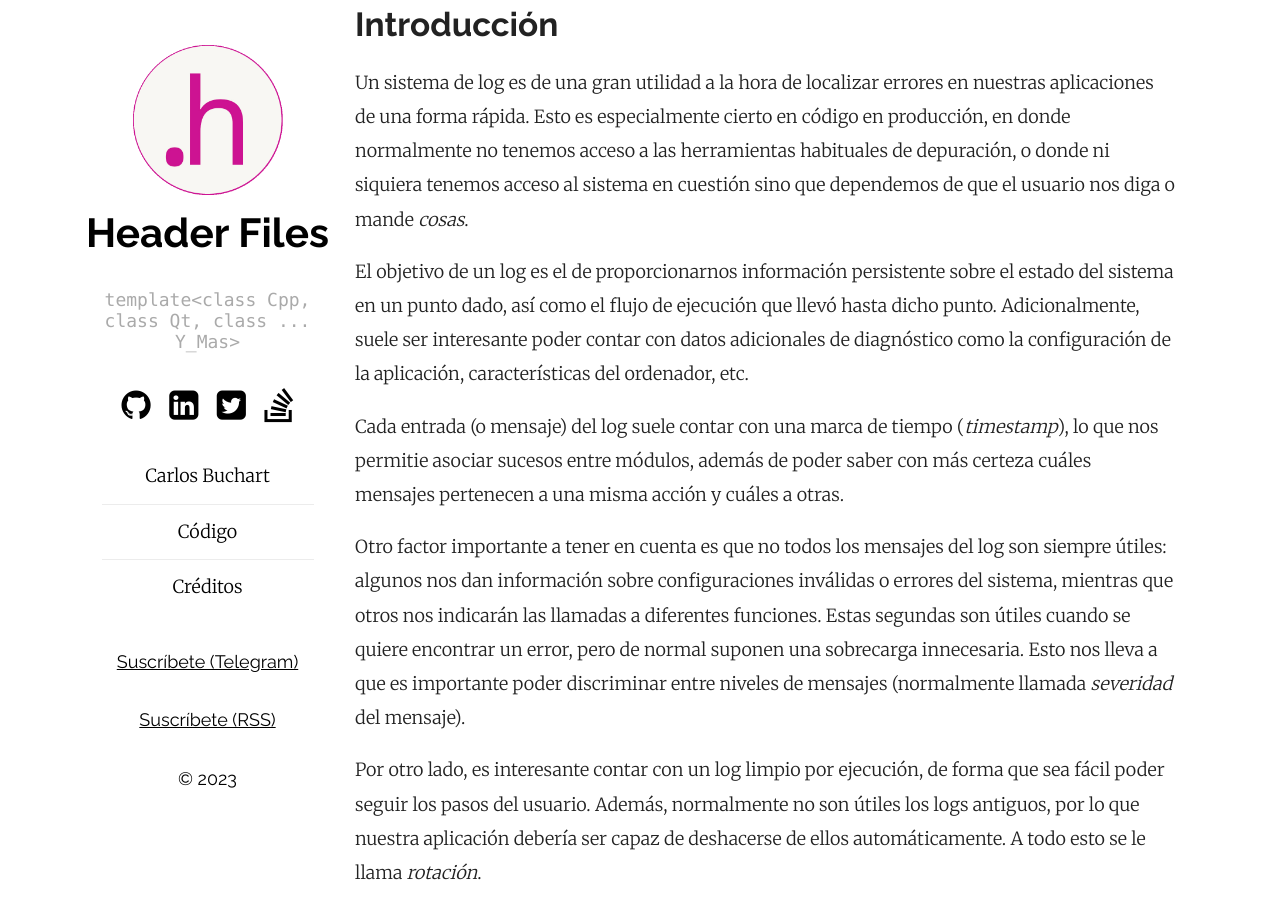
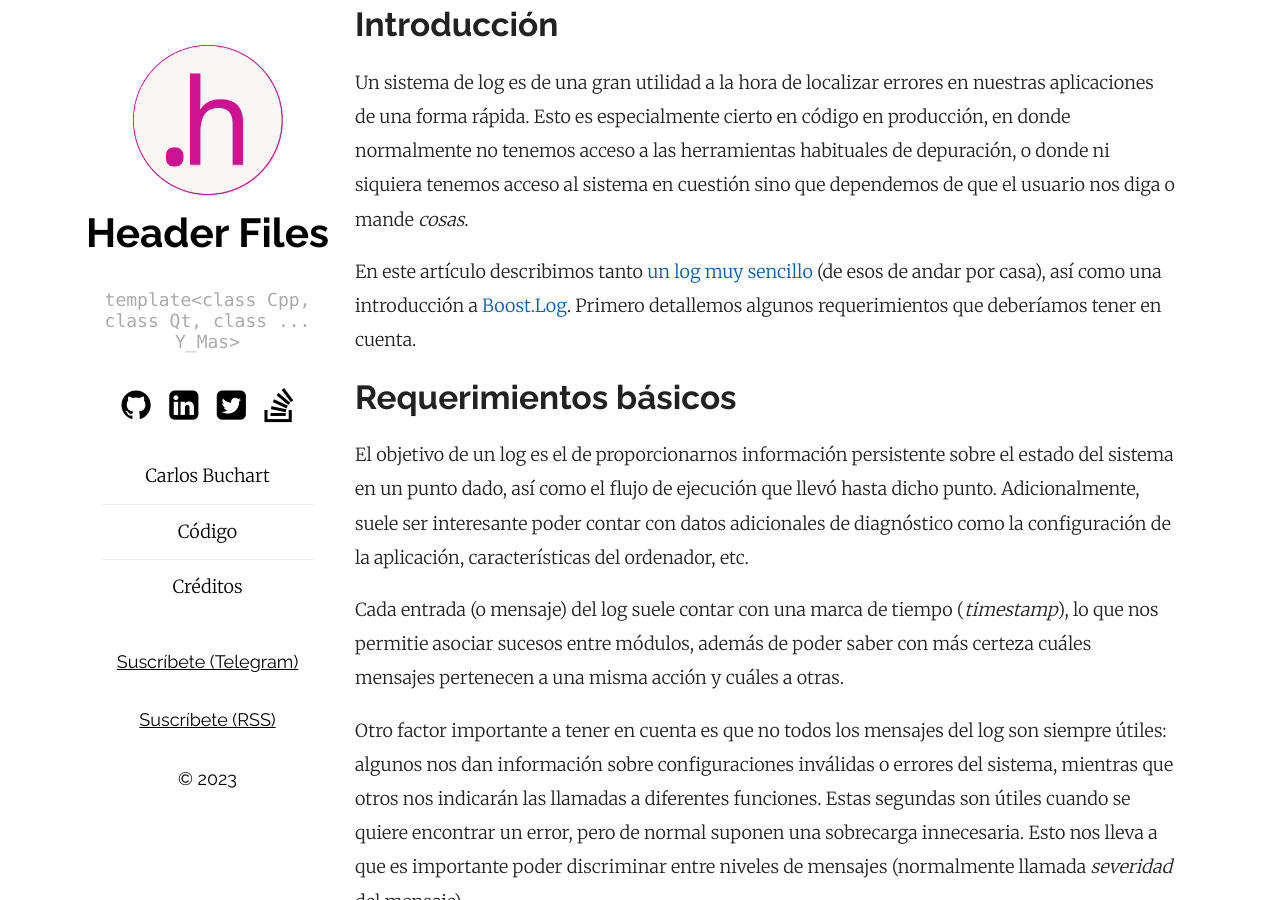
Before and after one commit to BlogHeaderFiles/BlogHeaderFiles.github.io, a Jekyll site: the page built from _posts/2021-11-02-intro-boost-log.md, in a window 1280 px wide and 900 px high, scrolled down 551 px. Built offline with Jekyll 4.4.1, drawn with Linux system fonts in a browser that asks for light colours; nearby versions of some CDN libraries; comment, search, counter and statistics services are not loaded.

Commit message:
Improve access to content

```diff
--- a/_posts/2021-11-02-intro-boost-log.md
+++ b/_posts/2021-11-02-intro-boost-log.md
@@ -11,6 +11,10 @@ categories: c++ boost log
 ## Introducción
 
 Un sistema de log es de una gran utilidad a la hora de localizar errores en nuestras aplicaciones de una forma rápida. Esto es especialmente cierto en código en producción, en donde normalmente no tenemos acceso a las herramientas habituales de depuración, o donde ni siquiera tenemos acceso al sistema en cuestión sino que dependemos de que el usuario nos diga o mande _cosas_.
+
+En este artículo describimos tanto [un log muy sencillo](#soluciones-básicas) (de esos de andar por casa), así como una introducción a [Boost.Log](#boostlog). Primero detallemos algunos requerimientos que deberíamos tener en cuenta.
+
+## Requerimientos básicos
 
 El objetivo de un log es el de proporcionarnos información persistente sobre el estado del sistema en un punto dado, así como el flujo de ejecución que llevó hasta dicho punto. Adicionalmente, suele ser interesante poder contar con datos adicionales de diagnóstico como la configuración de la aplicación, características del ordenador, etc.
 
```
